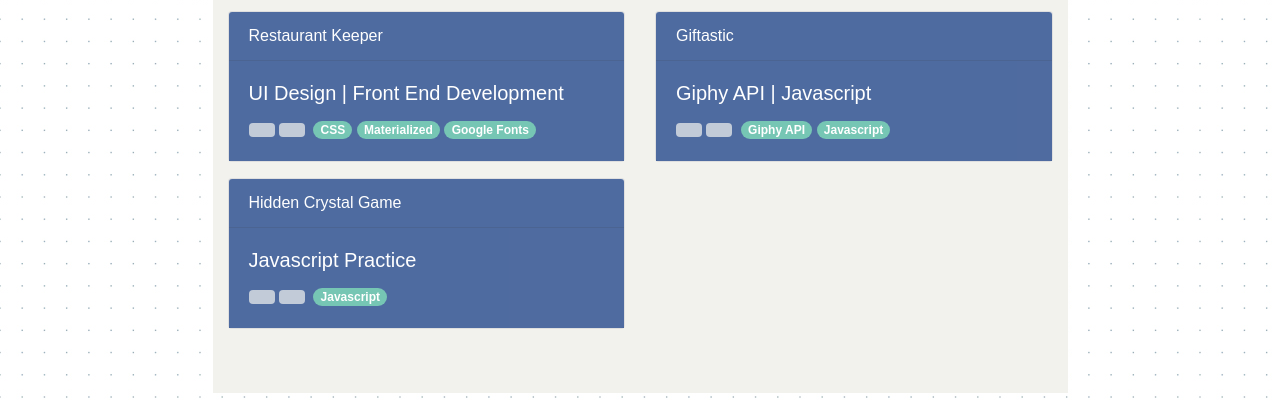
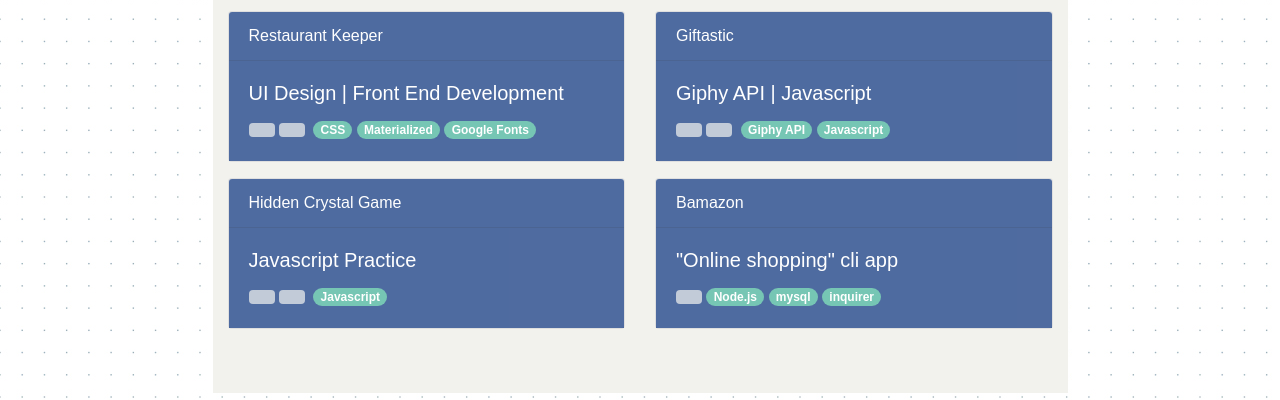
Before and after one commit to anicng/anicng.github.io, a plain HTML site: page portfolio.html in a window 1280 px wide. Shown: the part 203-603 px from the top of the page. Drawn offline with nearby package versions, Linux system fonts and the light colour scheme; a web font is replaced by a local one.

Commit message:
added bamazon project

```diff
--- a/portfolio.html
+++ b/portfolio.html
@@ -62,7 +62,7 @@
                 <!-- <p class="card-text">Bootcamp Project 1</p> -->
                 <a href="https://github.com/khnguyen94/potential_project1" class="btn" target="_blank"><span
                     class="oi oi-code text-black"></span></a>
-                <a href="https://khnguyen94.github.io/potential_project1/" class="btn mr-1"
+                <a href="https://anicng.github.io/Restaurant_Tracker/" class="btn mr-1"
                   target="_blank"><span class="oi oi-external-link text-black"></span></a>
                 <span class="badge badge-pill badge-dark">CSS</span>
                 <span class="badge badge-pill badge-dark">Materialized</span>
@@ -99,6 +99,22 @@
                 <a href="https://anicng.github.io/unit-4-game/" class="btn mr-1" target="_blank"><span
                     class="oi oi-external-link text-black"></span></a>
                 <span class="badge badge-pill badge-dark">Javascript</span>
+              </div>
+            </div>
+          </div>
+
+          <div class="col-xs-12 col-md-6">
+            <div class="card text-white mb-3">
+              <div class="card-header project">Bamazon</div>
+              <div class="card-body project">
+                <h5 class="card-title">"Online shopping" cli app</h5>
+                <!-- <p class="card-text">Bootcamp Project 1</p> -->
+                <a href="https://github.com/anicng/bamazon" class="btn" target="_blank"><span
+                    class="oi oi-code text-black"></span></a>
+                <span class="badge badge-pill badge-dark">Node.js</span>
+                <span class="badge badge-pill badge-dark">mysql</span>
+                <span class="badge badge-pill badge-dark">inquirer</span>
+
               </div>
             </div>
           </div>
```
